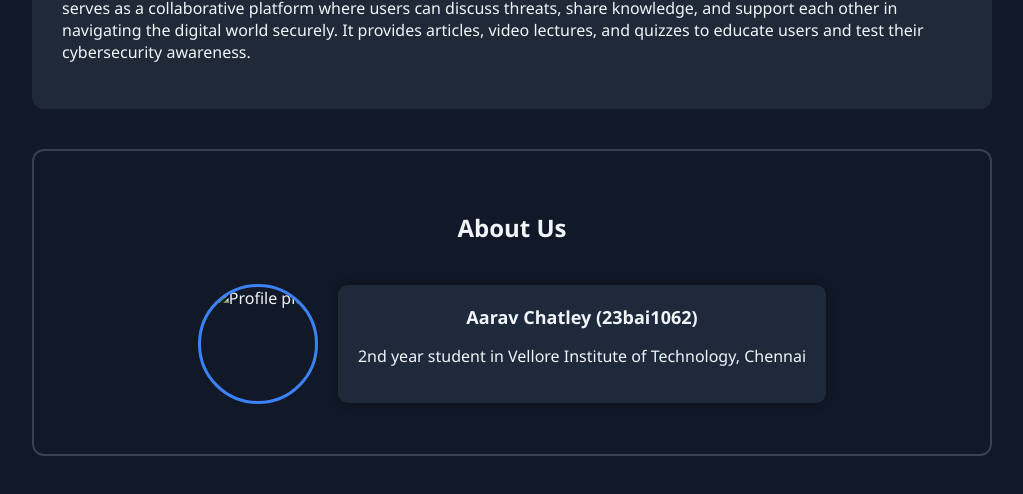
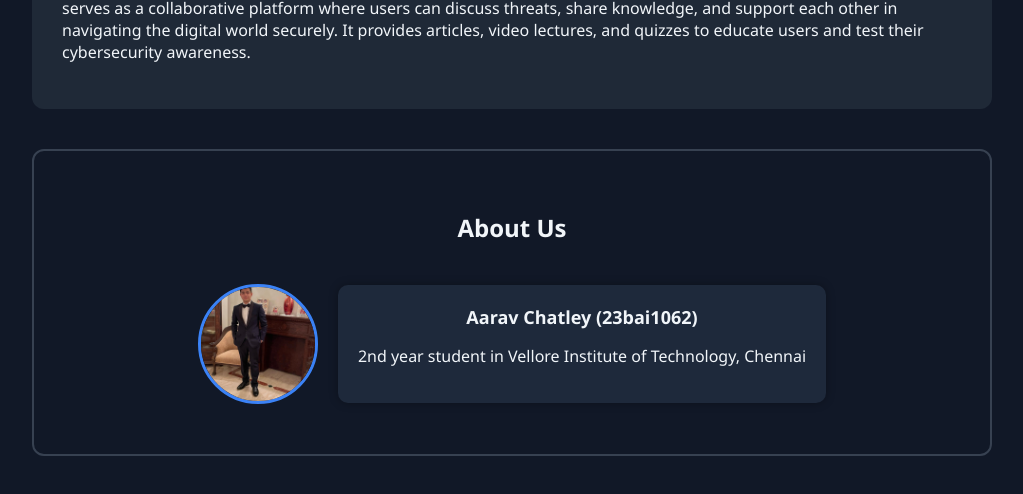
Before and after one commit to varunmehra2005/CyberRaksha, a website: page Home.html in a window 1280 px wide. Shown: the part 768-1262 px from the top of the page, without its empty margins (128-1151 px from the left). Drawn offline with Linux system fonts and the light colour scheme.

Commit message:
Update Home.html

```diff
--- a/Home.html
+++ b/Home.html
@@ -247,7 +247,7 @@
       <h2>About Us</h2>
       <div class="about-container">
         <div class="profile-pic">
-          <img src="insert your photo here" alt="Profile pic">
+          <img src="aarav.jpg" alt="Profile pic">
         </div>
         <div class="bio-box">
           <strong>Aarav Chatley (23bai1062)</strong>
```
